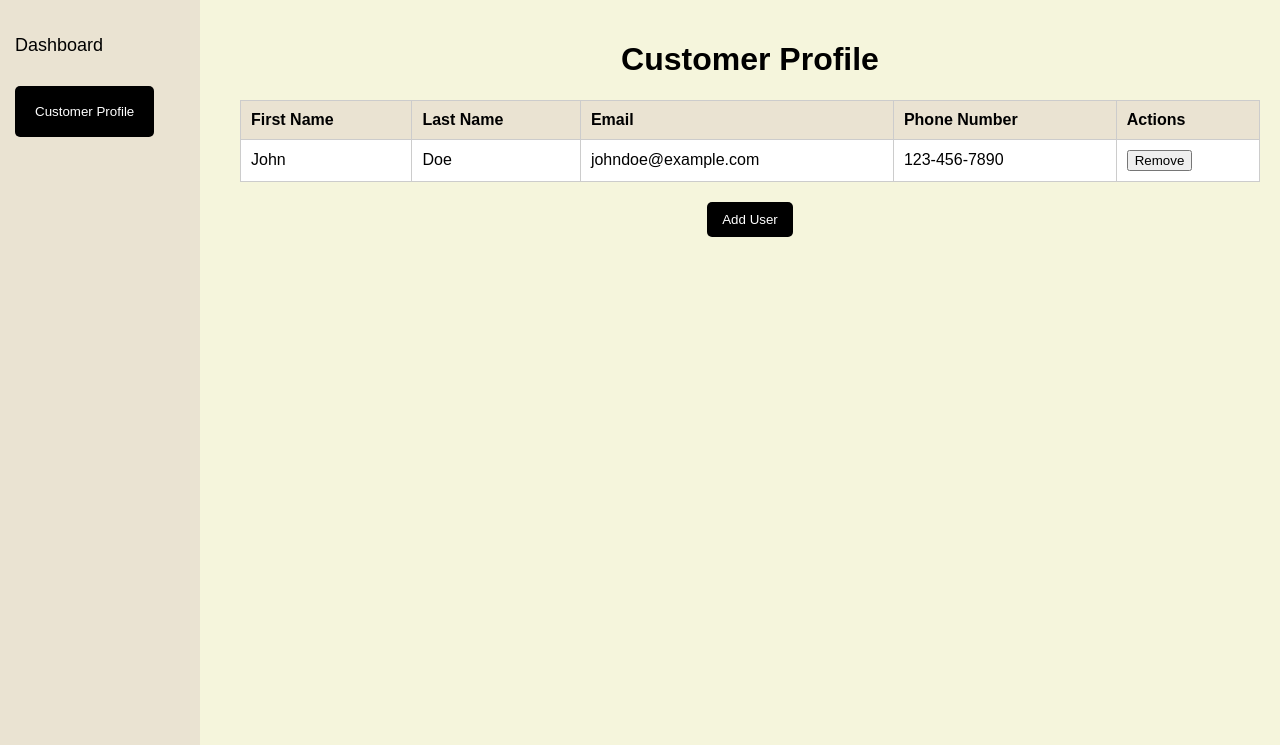
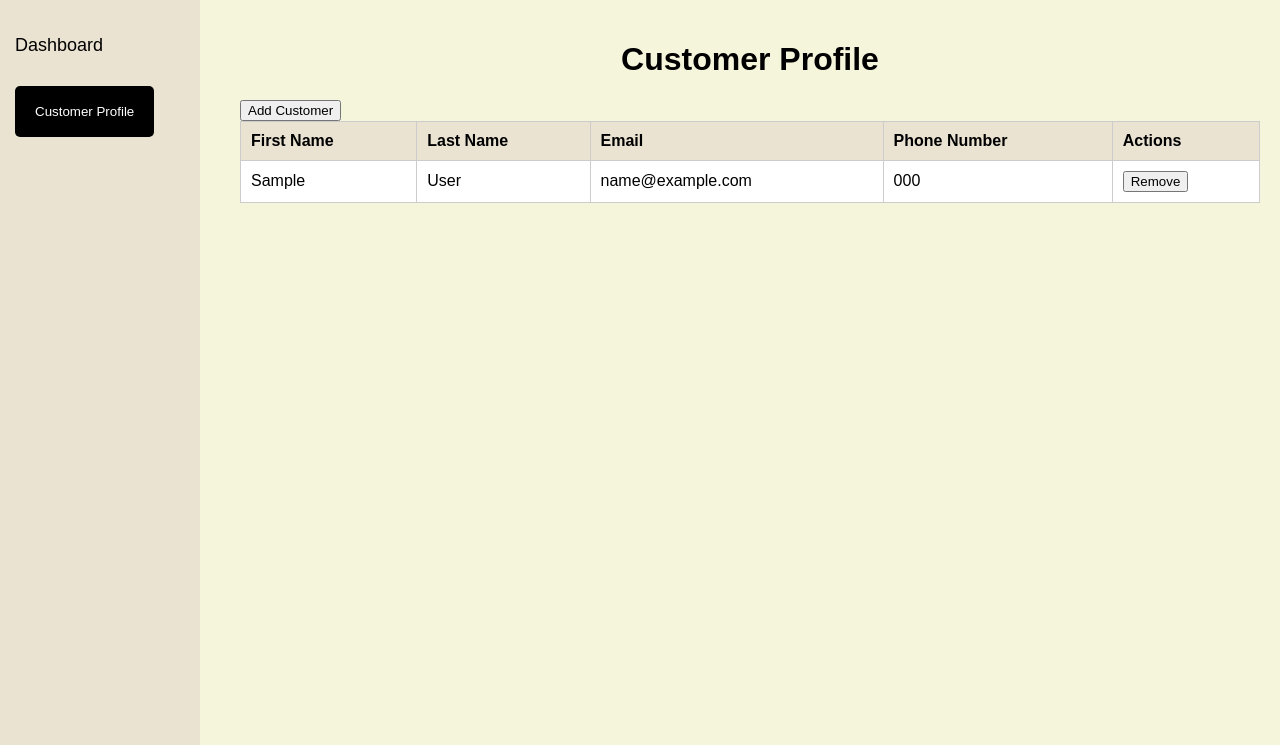
Before and after one commit to MP018/Jewelry-Store-Inventory, a Flask app: page /customer_profile in a window 1280 px wide. Shown: the part 55-800 px from the top of the page. Run offline with Flask 3, Linux system fonts and the light colour scheme; the visitor is signed in with stand-in values (Sample User, id 1); tables that the repository leaves empty hold one stand-in row (values such as "Sample post"); data that the repository does not hold is empty; some libraries are stand-ins or nearby versions.

Commit message:
Update customer_profile.html
Changed the add profile form to be hidden unless the add profile button was pressed, also moved both the form and add profile button above the list of profiles for easier access for a more populated list

```diff
--- a/Website/templates/customer_profile.html
+++ b/Website/templates/customer_profile.html
@@ -124,13 +124,23 @@
             border-radius: 5px;
         }
         #add-user-form {
-            display: none;
             margin-top: 20px;
             background-color: #eae3d2;
             padding: 20px;
             border-radius: 10px;
+            display: none; /* Initially hidden */
         }
     </style>
+    <script>
+        function toggleAddUserForm() {
+            var form = document.getElementById('add-user-form');
+            if (form.style.display === 'none' || form.style.display === '') {
+                form.style.display = 'block';
+            } else {
+                form.style.display = 'none';
+            }
+        }
+    </script>
 </head>
 <body>
     <div class="navbar">
@@ -149,6 +159,33 @@
     <div class="content">
         <h1>Customer Profile</h1>
 
+        <!-- Button to toggle the visibility of the add customer form -->
+        <button onclick="toggleAddUserForm()">Add Customer</button>
+
+        <!-- Form to add a new customer -->
+        <div id="add-user-form">
+            <h3>Add New Customer</h3>
+            <form method="POST" action="{{ url_for('customer_profile') }}">
+                <div class="input-group">
+                    <label for="first-name">First Name:</label>
+                    <input type="text" id="first-name" name="first_name" required>
+                </div>
+                <div class="input-group">
+                    <label for="last-name">Last Name:</label>
+                    <input type="text" id="last-name" name="last_name" required>
+                </div>
+                <div class="input-group">
+                    <label for="email">Email:</label>
+                    <input type="email" id="email" name="Customer_Email" required>
+                </div>
+                <div class="input-group">
+                    <label for="phone-number">Phone Number:</label>
+                    <input type="text" id="phone-number" name="Customer_Phone" required>
+                </div>
+                <button type="submit" name="action" value="add">Add Customer</button>
+            </form>
+        </div>
+
         <!-- Table to display user details -->
         <table id="user-table">
             <thead>
@@ -161,94 +198,22 @@
                 </tr>
             </thead>
             <tbody>
-                <!-- Sample data (can be dynamically generated with JS later) -->
+                {% for customer in customers %}
                 <tr>
-                    <td>John</td>
-                    <td>Doe</td>
-                    <td>johndoe@example.com</td>
-                    <td>123-456-7890</td>
-                    <td><button onclick="removeUser(this)">Remove</button></td>
+                    <td>{{ customer.First_Name }}</td>
+                    <td>{{ customer.Last_Name }}</td>
+                    <td>{{ customer.Customer_Email }}</td>
+                    <td>{{ customer.Customer_Phone }}</td>
+                    <td>
+                        <form method="POST" action="{{ url_for('customer_profile') }}">
+                            <input type="hidden" name="customer_id" value="{{ customer.Customer_ID }}">
+                            <button type="submit" name="action" value="remove">Remove</button>
+                        </form>
+                    </td>
                 </tr>
+                {% endfor %}
             </tbody>
         </table>
-
-        <!-- Buttons to add user -->
-        <div class="buttons">
-            <button onclick="showAddUserForm()">Add User</button>
-        </div>
-
-        <!-- Hidden form to add new user details -->
-        <div id="add-user-form">
-            <h3>Add New User</h3>
-            <form id="user-form">
-                <div class="input-group">
-                    <label for="first-name">First Name:</label>
-                    <input type="text" id="first-name" required>
-                </div>
-                <div class="input-group">
-                    <label for="last-name">Last Name:</label>
-                    <input type="text" id="last-name" required>
-                </div>
-                <div class="input-group">
-                    <label for="email">Email:</label>
-                    <input type="email" id="email" required>
-                </div>
-                <div class="input-group">
-                    <label for="phone-number">Phone Number:</label>
-                    <input type="text" id="phone-number" required>
-                </div>
-                <button type="button" onclick="addUser()">Add User</button>
-                <button type="button" onclick="hideAddUserForm()">Cancel</button>
-            </form>
-        </div>
-
-        <script>
-            // Show the form to add a new user
-            function showAddUserForm() {
-                document.getElementById("add-user-form").style.display = "block";
-            }
-
-            // Hide the add user form
-            function hideAddUserForm() {
-                document.getElementById("add-user-form").style.display = "none";
-            }
-
-            // Add a new user to the table
-            function addUser() {
-                var firstName = document.getElementById("first-name").value;
-                var lastName = document.getElementById("last-name").value;
-                var email = document.getElementById("email").value;
-                var phoneNumber = document.getElementById("phone-number").value;
-
-                if (firstName && lastName && email && phoneNumber) {
-                    var table = document.getElementById("user-table").getElementsByTagName("tbody")[0];
-                    var newRow = table.insertRow();
-
-                    var cell1 = newRow.insertCell(0);
-                    var cell2 = newRow.insertCell(1);
-                    var cell3 = newRow.insertCell(2);
-                    var cell4 = newRow.insertCell(3);
-                    var cell5 = newRow.insertCell(4);
-
-                    cell1.innerHTML = firstName;
-                    cell2.innerHTML = lastName;
-                    cell3.innerHTML = email;
-                    cell4.innerHTML = phoneNumber;
-                    cell5.innerHTML = '<button onclick="removeUser(this)">Remove</button>';
-
-                    hideAddUserForm();
-                    document.getElementById("user-form").reset();
-                } else {
-                    alert("Please fill in all fields.");
-                }
-            }
-
-            // Remove a user from the table
-            function removeUser(btn) {
-                var row = btn.parentNode.parentNode;
-                row.parentNode.removeChild(row);
-            }
-        </script>
     </div>
 </body>
 </html>
```
